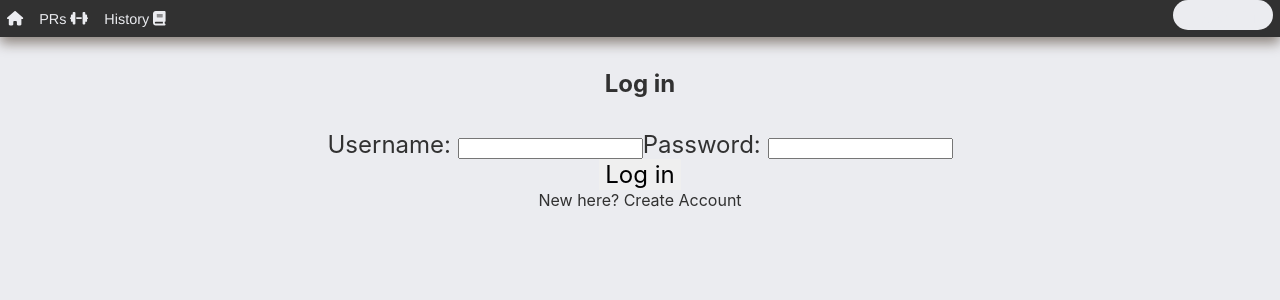
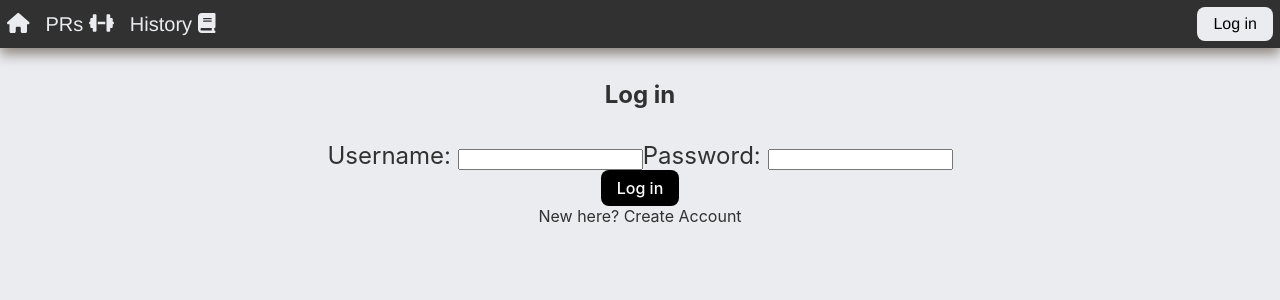
Before and after one commit to jrs-coding-school/jrs-max-lift-react-app-2022-c2, a React (Create React App) app: page /login in a window 1280 px wide. Shown: the top 300 px of the page. Built offline with nearby package versions, Linux system fonts and the light colour scheme.

Commit message:
added CSS to nav, login, & index

```diff
--- a/src/components/Nav/Nav.css
+++ b/src/components/Nav/Nav.css
@@ -9,7 +9,7 @@
 */
 
 nav {
-    font-size: 18pt;
+    font-size: 24pt;
     font-family: "LeagueGothic", "Helvetica Neue", "Helvetica", "Arial";
 
     background-color: #313131;
@@ -24,45 +24,51 @@ nav {
     align-items: center;
     top: 0;
 
+    padding: 7px;
+
     user-select: none;
 }
 
 nav .left {
     display: flex;
     gap: 1rem;
-    font-size: 0.60em;
-    margin-left: 7px;
+    font-size: 20px;
     color: #EBECF0;
+    /* todo */
     /* user-select: none; */
 }
 
 nav .right {
-    margin-right: 7px;
+    color: #313131;
+
+    display: flex;
+    justify-content: center;
+    align-items: center;
+}
+
+nav button {
+    display: block;
 }
 
 /* unvisited link */
-a:link {
+nav .link {
     color: #EBECF0;
     text-decoration: none;
 }
 
 /* visited link */
-a:visited {
+nav .link:visited {
     color: unset;
 }
 
-/* mouse over link */
-a:hover {
+nav .link:hover {
     color: #C2B299;
 }
 
-a:active {
-    color: #EBECF0;
-    /* transform: translateY(4px); */
+nav .right .link {
+    color: #C2B299;
 }
 
-button.login {
-    background-color: #EBECF0;
-    margin-bottom: 7px;
-    border-radius: 1em;
+nav .link:active {
+    color: #EBECF0;
 }
--- a/src/components/Nav/Nav.js
+++ b/src/components/Nav/Nav.js
@@ -9,21 +9,23 @@ export default function Nav() {
   return (
     <nav>
       <div className="left">
-        <Link to='/home'>
+        <Link className='link' to='/home'>
           <FontAwesomeIcon icon={faHouse} />
         </Link>
-        <Link to="/progress"> PRs&nbsp;
+        <Link className='link' to="/progress"> PRs&nbsp;
           <FontAwesomeIcon icon={faDumbbell} />
         </Link>
-        <Link to="/history"> History&nbsp;
+        <Link className='link' to="/history"> History&nbsp;
           <FontAwesomeIcon icon={faBook} />
         </Link>
       </div>
 
       <div className="right">
-        <button className="login">
-          <Link to="/login">Log in</Link>
-        </button>
+        <Link className='link' to="/login">
+          <button className="login">
+            Log in
+          </button>
+        </Link>
       </div>
     </nav>
 
--- a/src/components/entryPage/loginForm/LoginForm.css
+++ b/src/components/entryPage/loginForm/LoginForm.css
@@ -1,4 +1,4 @@
-.login {
+.login-form {
     width: fit-content;
     min-width: 50%;
 
--- a/src/components/entryPage/loginForm/LoginForm.js
+++ b/src/components/entryPage/loginForm/LoginForm.js
@@ -40,7 +40,7 @@ export default function LoginForm() {
   // }, [user]);
 
   return (
-    <div className='login'>
+    <div className='login-form'>
       <form onSubmit={handleFormSubmit}>
         <h4>Log in</h4>
 
@@ -60,7 +60,8 @@ export default function LoginForm() {
           onChange={handleEntryFormChange}
         />
 
-        <button type='submit'>Log in</button>
+        <button type='submit'
+          className='primary'>Log in</button>
       </form>
 
     </div>
--- a/src/index.css
+++ b/src/index.css
@@ -12,7 +12,35 @@ code {
     monospace;
 }
 
+/* styles all buttons on whole app */
 button {
   border: none;
   font: inherit;
+  font-size: 12pt;
+  font-weight: 500;
+  white-space: nowrap;
+
+  background-color: #EBECF0;
+  border-radius: 8px;
+  width: fit-content;
+  padding: 0.5rem 1rem;
+
+  cursor: pointer;
 }
+
+/* styles all hoverable buttons on app */
+button:hover {
+  background-color: #C2B299;
+  color: #313131;
+}
+
+/* styles a secondary styling for butons on app */
+button.primary {
+  background-color: black;
+  color: white;
+}
+
+button.primary:hover {
+  background-color: white;
+  color: black;
+}
```
